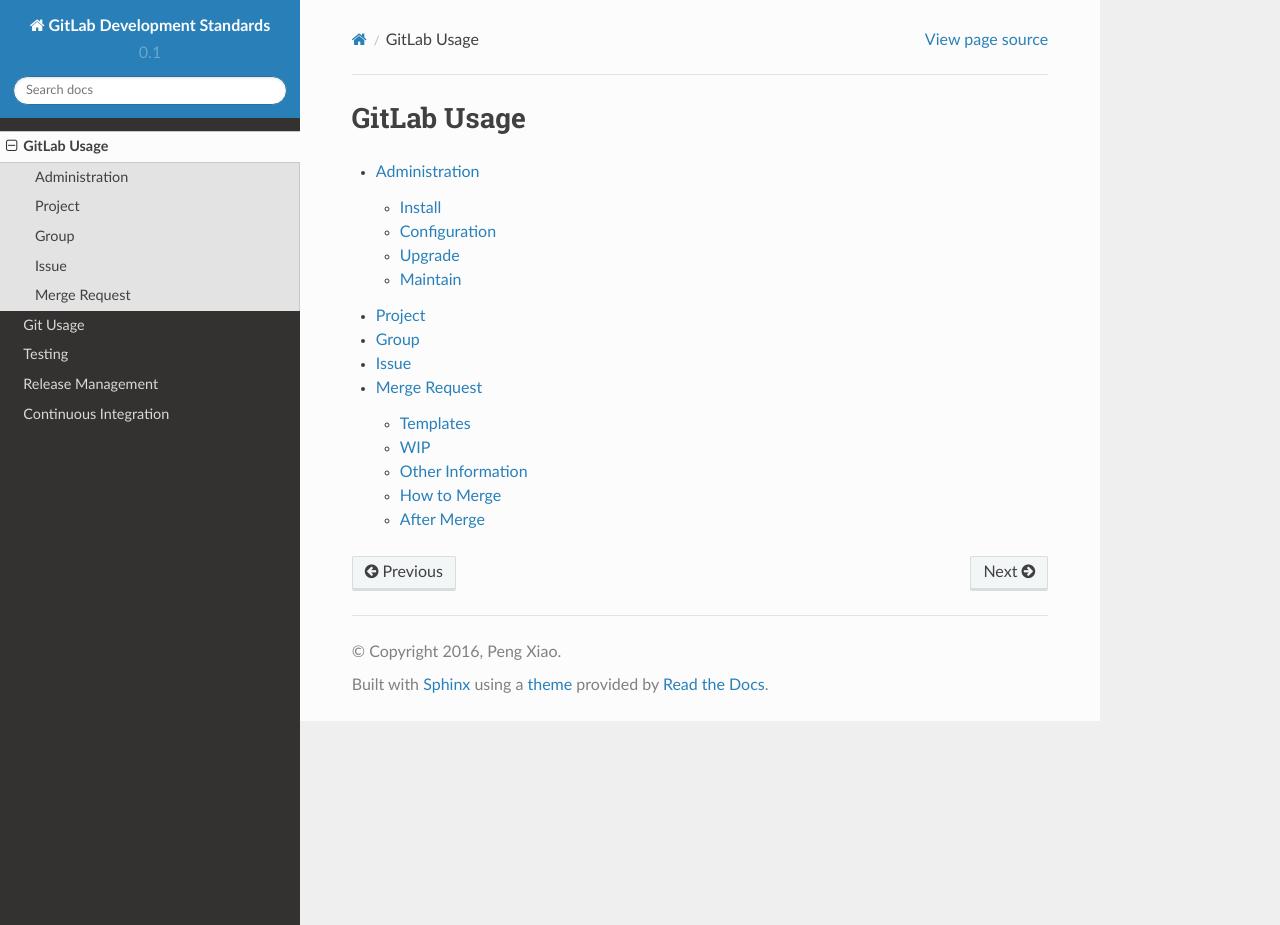
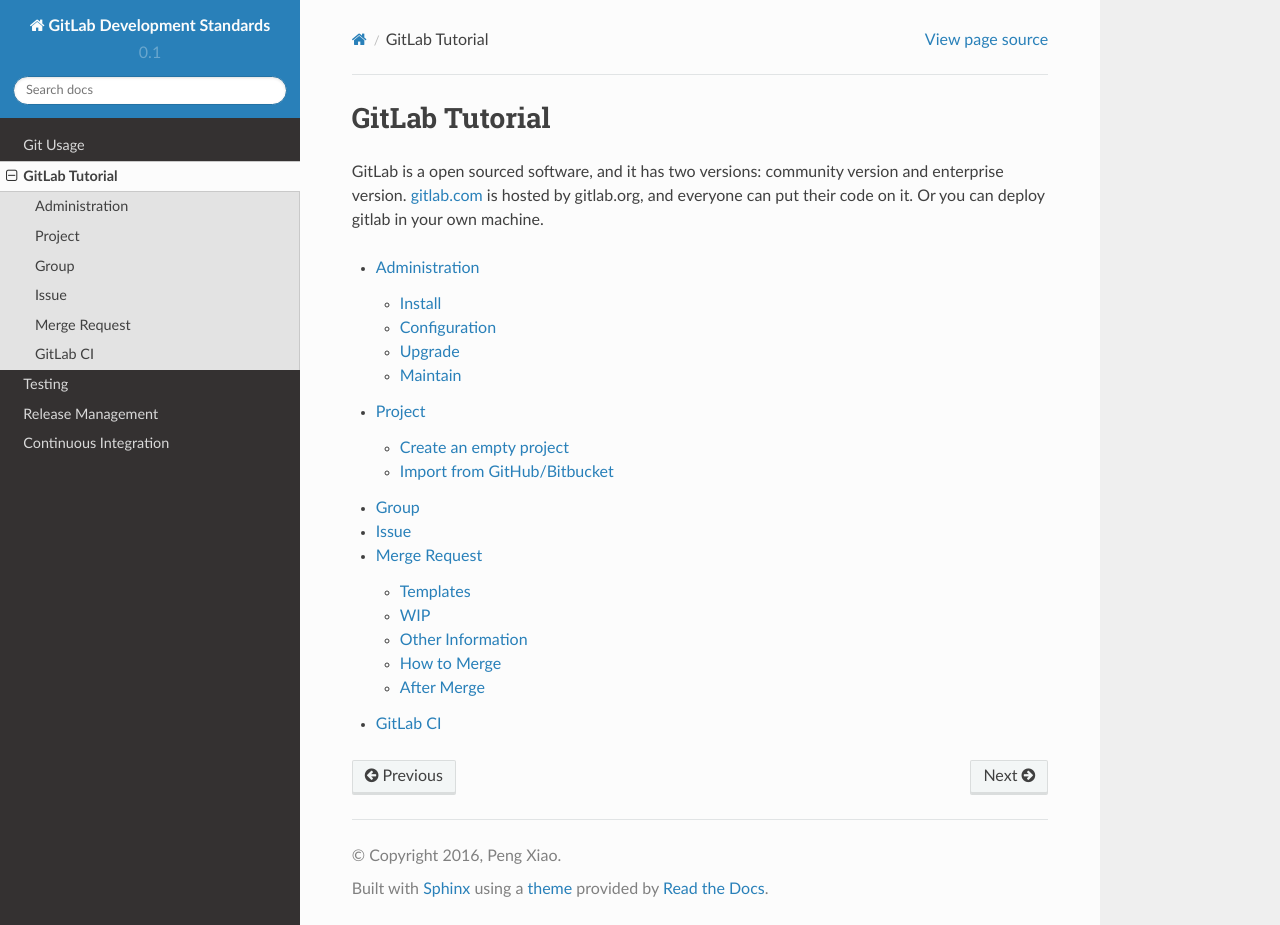
Before and after one commit to gitlabadm/devstandard, a Sphinx documentation site: the page built from doc/source/gitlab.rst, in a window 1280 px wide and 925 px high. Built offline with Sphinx 7.4.7 and the Read the Docs theme 2.0.0, drawn with Linux system fonts in a browser that asks for light colours.

Commit message:
add more doc
Signed-off-by: Peng Xiao <xiaoquwl@gmail.com>

```diff
--- a/doc/source/gitlab.rst
+++ b/doc/source/gitlab.rst
@@ -1,8 +1,9 @@
-GitLab Usage
-============
+GitLab Tutorial
+===============
 
-
-
+GitLab is a open sourced software, and it has two versions: community version and enterprise version.
+`gitlab.com <https://gitlab.com>`_ is hosted by gitlab.org, and everyone can put their code on it. Or you can
+deploy gitlab in your own machine.
 
 .. toctree::
    :maxdepth: 2
@@ -12,3 +13,4 @@
    gitlab/group
    gitlab/issue
    gitlab/mr
+   gitlab/ci
--- a/doc/source/gitlab/admin.rst
+++ b/doc/source/gitlab/admin.rst
@@ -1,7 +1,8 @@
 Administration
 ===============
 
-There is for GitLab Administrator. How to install/configure/upgrade/maintain GitLab.
+There is for GitLab Administrator. How to install/configure/upgrade/maintain GitLab. If you chose gitlab.com to host your source code, then
+you can ignore this secion.
 
 
 Install
--- /dev/null
+++ b/doc/source/gitlab/ci.rst
@@ -0,0 +1,2 @@
+GitLab CI
+==========
--- a/doc/source/gitlab/mr.rst
+++ b/doc/source/gitlab/mr.rst
@@ -62,8 +62,8 @@
 The merge request can be merged by assignee when:
 
 - The GitLab CI passed
-- After Code Review by a group of people
-- Check out the branch and pass the functional test
+- Code Review by a group of people, anyone can do code review.
+- Check out the branch and do the functional test if needed.
 - Other requirements
 
 
@@ -74,7 +74,7 @@
 
 - Remove source branch (optional)
 - Check related issues and make sure close them
-- Check master branch build status
+- Check master branch's build status
 - Others
 
 
--- a/doc/source/gitlab/project.rst
+++ b/doc/source/gitlab/project.rst
@@ -1,2 +1,13 @@
 Project
 ========
+
+Project is a git repository, and you can create or import your project from popular Git services.
+
+
+Create an empty project
+-----------------------
+
+
+
+Import from GitHub/Bitbucket
+-----------------------------
```
Also changed, not shown: doc/source/gitlab/group.rst (+7 -1 lines), doc/source/index.rst (+7 -3 lines), doc/source/gitlab/_static/group.png (added).
